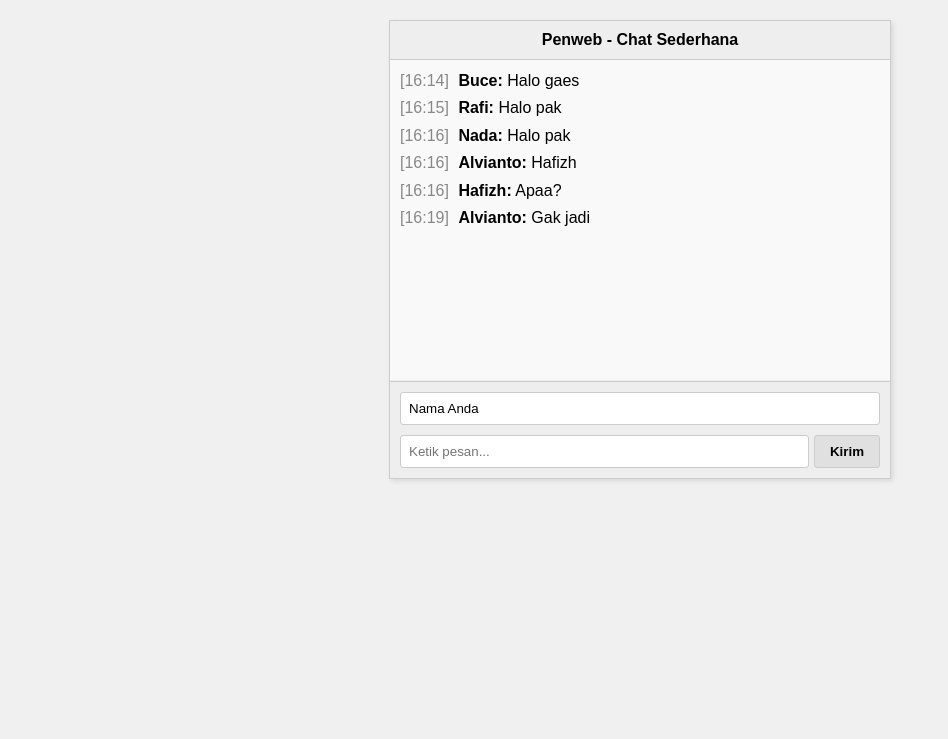
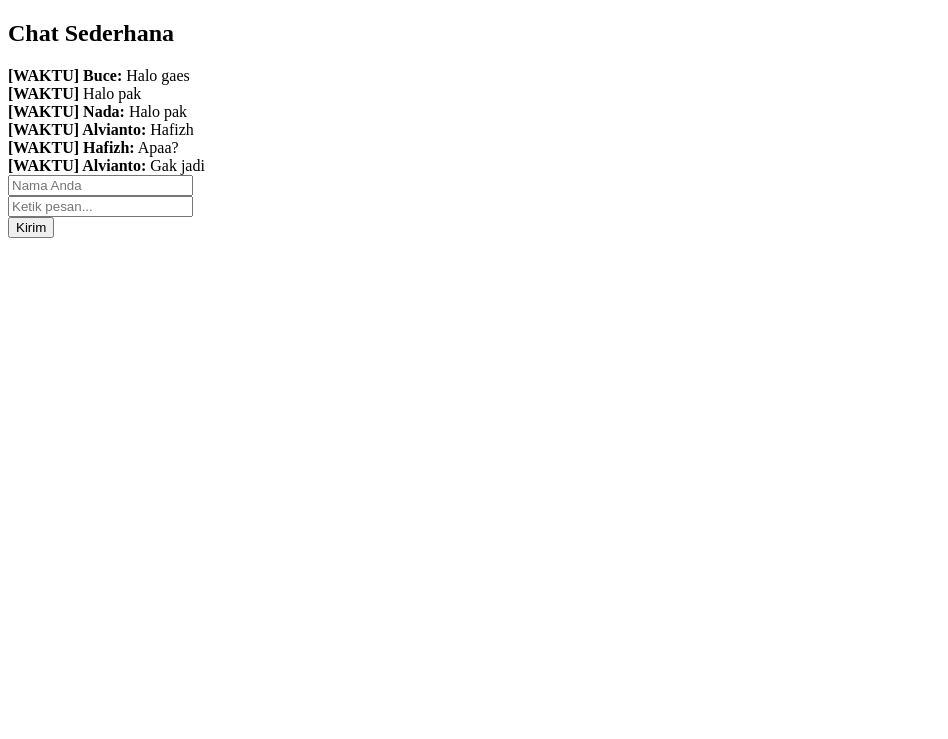
Before and after one commit to eightypoint1/ProjekAjaxPAW, a PHP site: page / in a window 1280 px wide. Shown: the top 739 px of the page, without its empty margins (0-948 px from the left). Run offline with PHP 8.4, Linux system fonts and the light colour scheme.

Commit message:
Initialize program files

```diff
--- a/chatsite/index.php
+++ b/chatsite/index.php
@@ -3,117 +3,32 @@
 <head>
     <meta charset="UTF-8">
     <meta name="viewport" content="width=device-width, initial-scale=1.0">
-    <title>Simple Chat Interface</title>
-    <style>
-        body {
-            font-family: Arial, sans-serif;
-            margin: 20px;
-            background-color: #f0f0f0;
-            display: flex;
-            justify-content: center;
-            align-items: flex-start;
-            min-height: 90vh;
-        }
-        .chat-container {
-            width: 500px;
-            background-color: #fff;
-            border: 1px solid #ccc;
-            box-shadow: 2px 2px 5px rgba(0,0,0,0.1);
-            display: flex;
-            flex-direction: column;
-        }
-        .chat-header {
-            padding: 10px;
-            background-color: #eee;
-            border-bottom: 1px solid #ccc;
-            font-weight: bold;
-            text-align: center; /* Adjust if the actual header is left-aligned */
-        }
-        .chat-messages {
-            height: 300px; /* Fixed height for scrollable area */
-            overflow-y: scroll;
-            padding: 10px;
-            background-color: #f9f9f9;
-            border-bottom: 1px solid #eee;
-        }
-        .chat-message {
-            margin-bottom: 5px;
-            line-height: 1.4;
-        }
-        .chat-message span.timestamp {
-            color: #888;
-            margin-right: 5px;
-        }
-        .chat-message span.user {
-            font-weight: bold;
-        }
-        .chat-input-area {
-            padding: 10px;
-            border-top: 1px solid #ccc;
-            background-color: #eee;
-        }
-        .input-row {
-            display: flex;
-            align-items: center;
-            margin-bottom: 10px;
-        }
-        .input-row label {
-            margin-right: 5px;
-            font-weight: bold;
-        }
-        .input-row input[type="text"] {
-            flex-grow: 1;
-            padding: 8px;
-            border: 1px solid #ccc;
-            border-radius: 3px;
-        }
-        .message-input {
-            display: flex;
-        }
-        .message-input input[type="text"] {
-            flex-grow: 1;
-            padding: 8px;
-            border: 1px solid #ccc;
-            border-radius: 3px;
-            margin-right: 5px;
-        }
-        .message-input button {
-            padding: 8px 15px;
-            background-color: #e0e0e0; /* Similar to the button color in the image */
-            border: 1px solid #ccc;
-            border-radius: 3px;
-            cursor: pointer;
-            font-weight: bold;
-        }
-        .message-input button:hover {
-            background-color: #d0d0d0;
-        }
-    </style>
+    <title>Chat PAW</title>
 </head>
 <body>
-    <div class="chat-container">
-        <div class="chat-header">
-            Penweb - Chat Sederhana
+    <div>
+
+        <div>
+            <h2>Chat Sederhana</h2>
         </div>
 
-        <div class="chat-messages">
-            <div class="chat-message"><span class="timestamp">[16:14]</span> <span class="user">Buce:</span> Halo gaes</div>
-            <div class="chat-message"><span class="timestamp">[16:15]</span> <span class="user">Rafi:</span> Halo pak</div>
-            <div class="chat-message"><span class="timestamp">[16:16]</span> <span class="user">Nada:</span> Halo pak</div>
-            <div class="chat-message"><span class="timestamp">[16:16]</span> <span class="user">Alvianto:</span> Hafizh</div>
-            <div class="chat-message"><span class="timestamp">[16:16]</span> <span class="user">Hafizh:</span> Apaa?</div>
-            <div class="chat-message"><span class="timestamp">[16:19]</span> <span class="user">Alvianto:</span> Gak jadi</div>
-            </div>
+        <div>
+            <div><strong>[WAKTU] Buce:</strong> Halo gaes</div>
+            <div><strong>[WAKTU] </strong> Halo pak</div>
+            <div><strong>[WAKTU] Nada:</strong> Halo pak</div>
+            <div><strong>[WAKTU] Alvianto:</strong> Hafizh</div>
+            <div><strong>[WAKTU] Hafizh:</strong> Apaa?</div>
+            <div><strong>[WAKTU] Alvianto:</strong> Gak jadi</div>
+        </div>
 
-        <div class="chat-input-area">
-            <div class="input-row">
-                <input type="text" placeholder="Nama Anda" value="Nama Anda">
-            </div>
-            <div class="message-input">
-                <input type="text" placeholder="Ketik pesan...">
-                <button type="submit">Kirim</button>
-            </div>
+        <div>
+            <form method="post" action="#">
+                <input type="text" name="username" placeholder="Nama Anda" required>
+                <br> <input type="text" name="message" placeholder="Ketik pesan..." required>
+                <br> <button type="submit">Kirim</button>
+            </form>
         </div>
+
     </div>
 </body>
 </html>
```
Also changed, not shown: chatsite/chat.txt (added), chatsite/chattofile.php (added), chatsite/filetochat.php (added).
